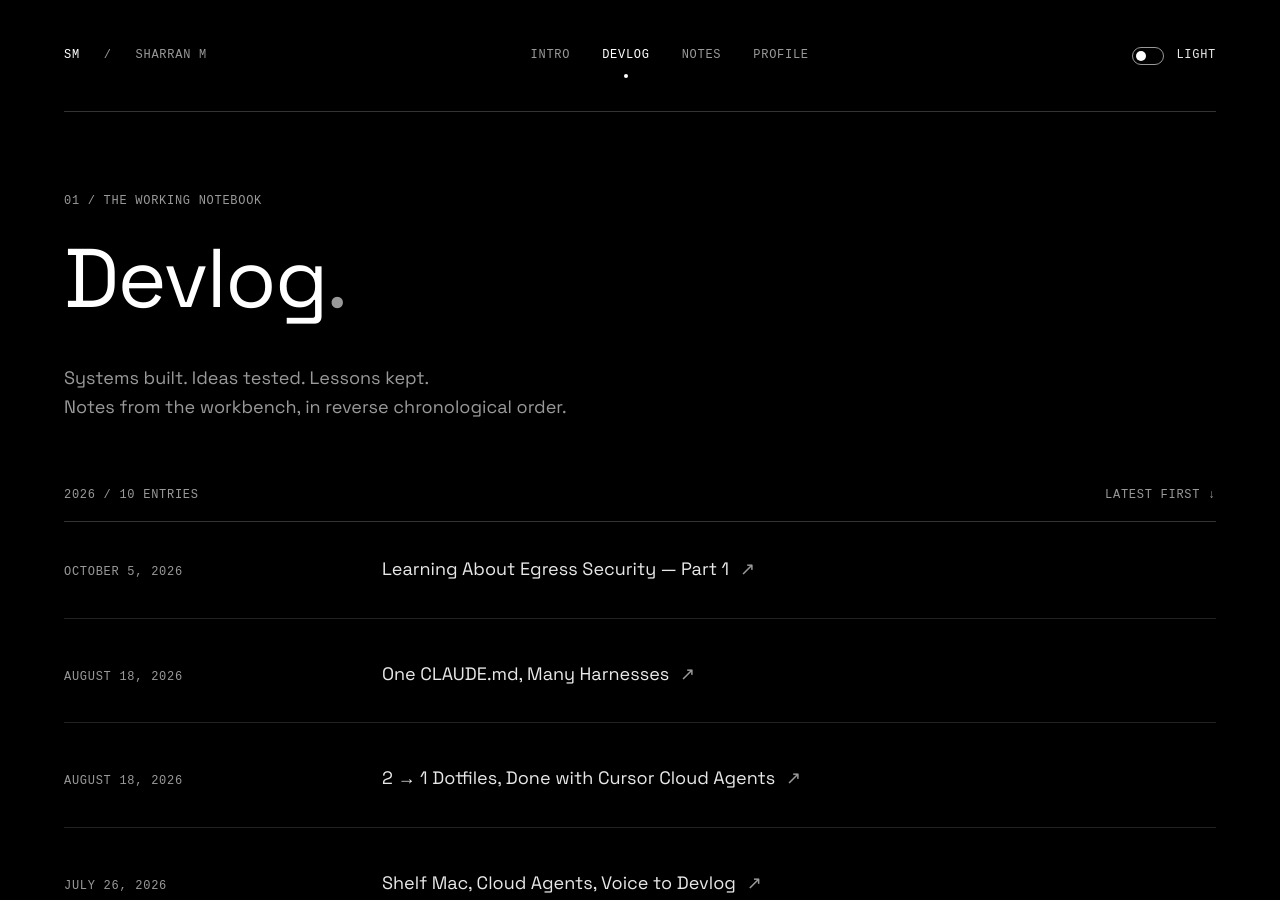
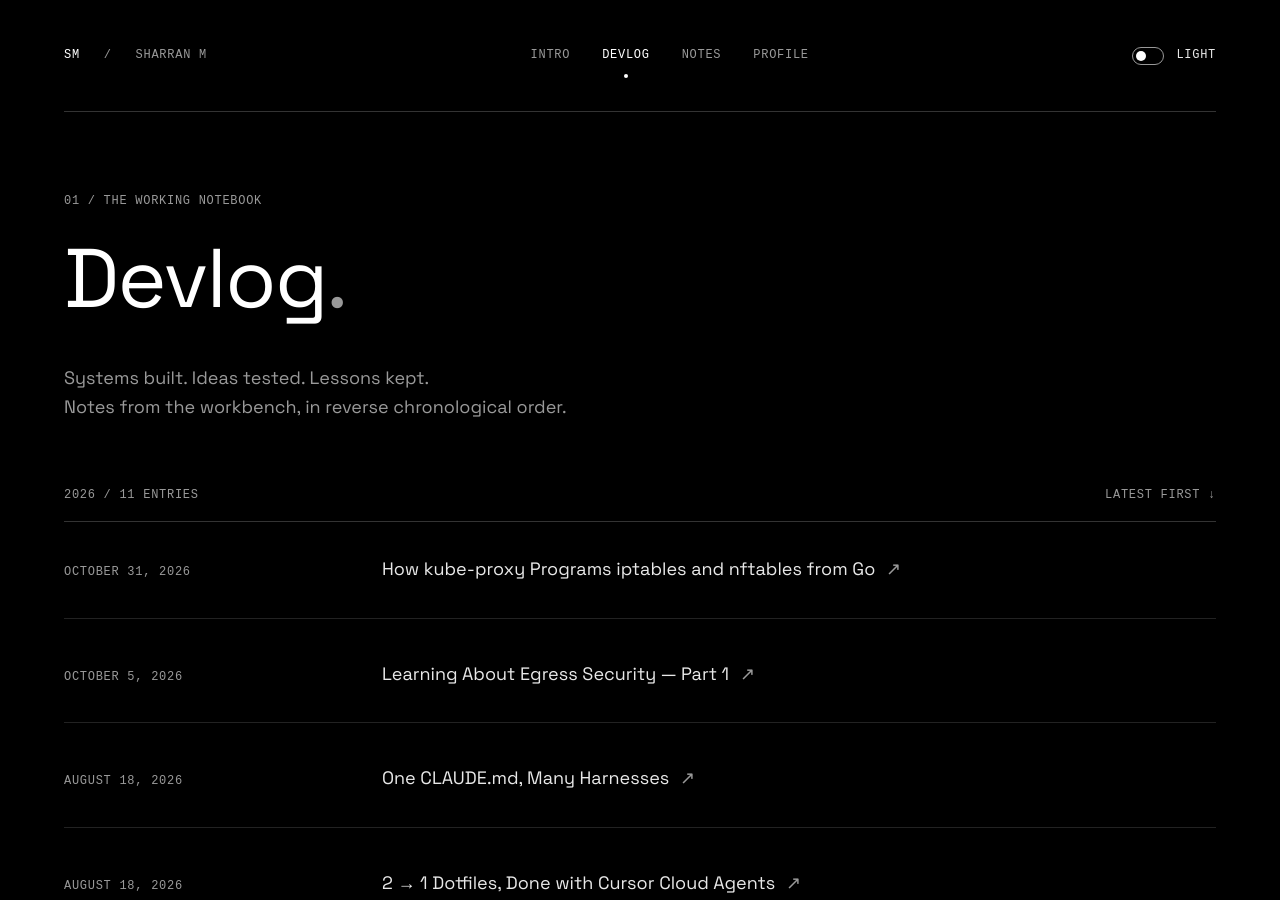
Before and after one commit to msharran/msharran.github.io, a Jekyll site: the page built from devlog/index.md, in a window 1280 px wide and 900 px high. Built offline with Jekyll 4.4.1, drawn with Linux system fonts in a browser that asks for light colours; a style sheet for code colours, icons or effects is not loaded.

Commit message:
Microblog: how kube-proxy programs iptables and nftables from Go (#12)
* Add devlog tracing kube-proxy iptables and nftables interactions from Go

* Condense kube-proxy source dive into a microblog

* Show concise source excerpts beside each microblog citation

```diff
--- a/devlog/index.md
+++ b/devlog/index.md
@@ -8,9 +8,13 @@ permalink: /devlog/
   <p class="eyebrow">01 / The working notebook</p>
   <h1 id="devlog-title">Devlog<span class="hero-period">.</span></h1>
   <p class="index-intro">Systems built. Ideas tested. Lessons kept.<br>Notes from the workbench, in reverse chronological order.</p>
-  <div class="index-label"><span>2026 / 10 entries</span><span>Latest first ↓</span></div>
+  <div class="index-label"><span>2026 / 11 entries</span><span>Latest first ↓</span></div>
 
   <ol class="devlog-list">
+    <li class="devlog-item">
+      <time class="devlog-date" datetime="2026-10-31">October 31, 2026</time>
+      <a class="devlog-link" href="{{ '/devlog/20261031-kube-proxy-iptables-nftables-from-go/' | relative_url }}">How kube-proxy Programs iptables and nftables from Go</a>
+    </li>
     <li class="devlog-item">
       <time class="devlog-date" datetime="2026-10-05">October 5, 2026</time>
       <a class="devlog-link" href="{{ '/devlog/20261005-learning-about-egress-security/' | relative_url }}">Learning About Egress Security — Part 1</a>
```
Also changed, not shown: devlog/20261031-kube-proxy-iptables-nftables-from-go.md (added, +57 -0 lines), index.md (+2 -1 lines).
